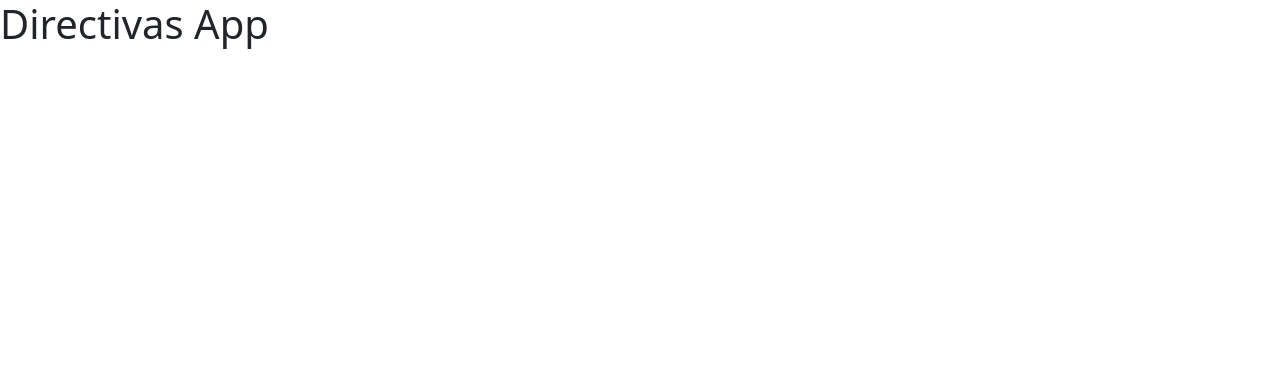
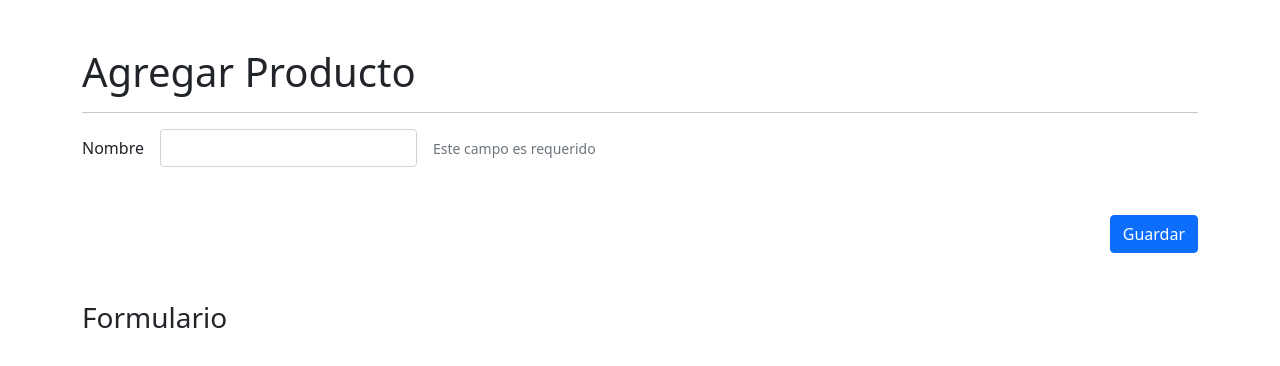
Before and after one commit to cabrerojas/11-directivasApp, an Angular app: page /producto/agregar in a window 1280 px wide. Before the commit this address led to /. Shown: the top 366 px of the page. Built offline with nearby package versions, Linux system fonts and the light colour scheme.

Commit message:
estructura del proyecto
se generan los modulos con sus respectivos componentes y se maquetea la pagina de agregar productos

```diff
--- a/src/app/app-routing.module.ts
+++ b/src/app/app-routing.module.ts
@@ -1,7 +1,16 @@
 import { NgModule } from '@angular/core';
 import { RouterModule, Routes } from '@angular/router';
 
-const routes: Routes = [];
+const routes: Routes = [
+  {
+    path: 'producto',
+    loadChildren: () => import('./productos/productos.module').then(m => m.ProductosModule)
+  },
+  {
+    path: '**',
+    redirectTo: 'producto'
+  }
+];
 
 @NgModule({
   imports: [RouterModule.forRoot(routes)],
--- a/src/app/app.component.html
+++ b/src/app/app.component.html
@@ -1 +1 @@
-<h1>Directivas App</h1>
+<router-outlet></router-outlet>
--- /dev/null
+++ b/src/app/productos/pages/agregar/agregar.component.html
@@ -0,0 +1,34 @@
+
+
+<h1 class="mt-5" >Agregar Producto</h1>
+
+<hr>
+
+<form action="">
+
+    <div class="row g-3 align-items-center mb-3">
+        <div class="col-auto">
+            <label for="nombre" class="col-form-label">Nombre</label>
+        </div>
+
+        <div class="col-auto">
+            <input type="text" id="nombre" class="form-control">
+        </div>
+
+        <div class="col-auto">
+            <span class="form-text"> Este campo es requerido </span>
+        </div>
+
+    </div>
+
+    <div class="row mt-5">
+        <div class="col">
+            <button class="btn btn-primary float-end">Guardar</button>
+        </div>
+    </div>
+
+</form>
+
+<h3 class="mt-5">
+    Formulario
+</h3>
--- /dev/null
+++ b/src/app/productos/pages/agregar/agregar.component.ts
@@ -0,0 +1,15 @@
+import { Component, OnInit } from '@angular/core';
+
+@Component({
+  selector: 'app-agregar',
+  templateUrl: './agregar.component.html',
+  styleUrls: ['./agregar.component.css']
+})
+export class AgregarComponent implements OnInit {
+
+  constructor() { }
+
+  ngOnInit(): void {
+  }
+
+}
--- a/src/index.html
+++ b/src/index.html
@@ -8,7 +8,7 @@
   <link rel="icon" type="image/x-icon" href="favicon.ico">
   <link href="https://cdn.jsdelivr.net/npm/bootstrap@5.0.0-beta3/dist/css/bootstrap.min.css" rel="stylesheet" integrity="sha384-eOJMYsd53ii+scO/bJGFsiCZc+5NDVN2yr8+0RDqr0Ql0h+rP48ckxlpbzKgwra6" crossorigin="anonymous">
 </head>
-<body>
+<body class="container">
   <app-root></app-root>
 </body>
 </html>
```
Also changed, not shown: src/app/productos/productos-routing.module.ts (added, +19 -0 lines), src/app/productos/productos.module.ts (added, +17 -0 lines), src/app/shared/shared.module.ts (added, +12 -0 lines), src/app/productos/pages/agregar/agregar.component.css (added), 1 other file (tests, documents, lock files or other folders).
